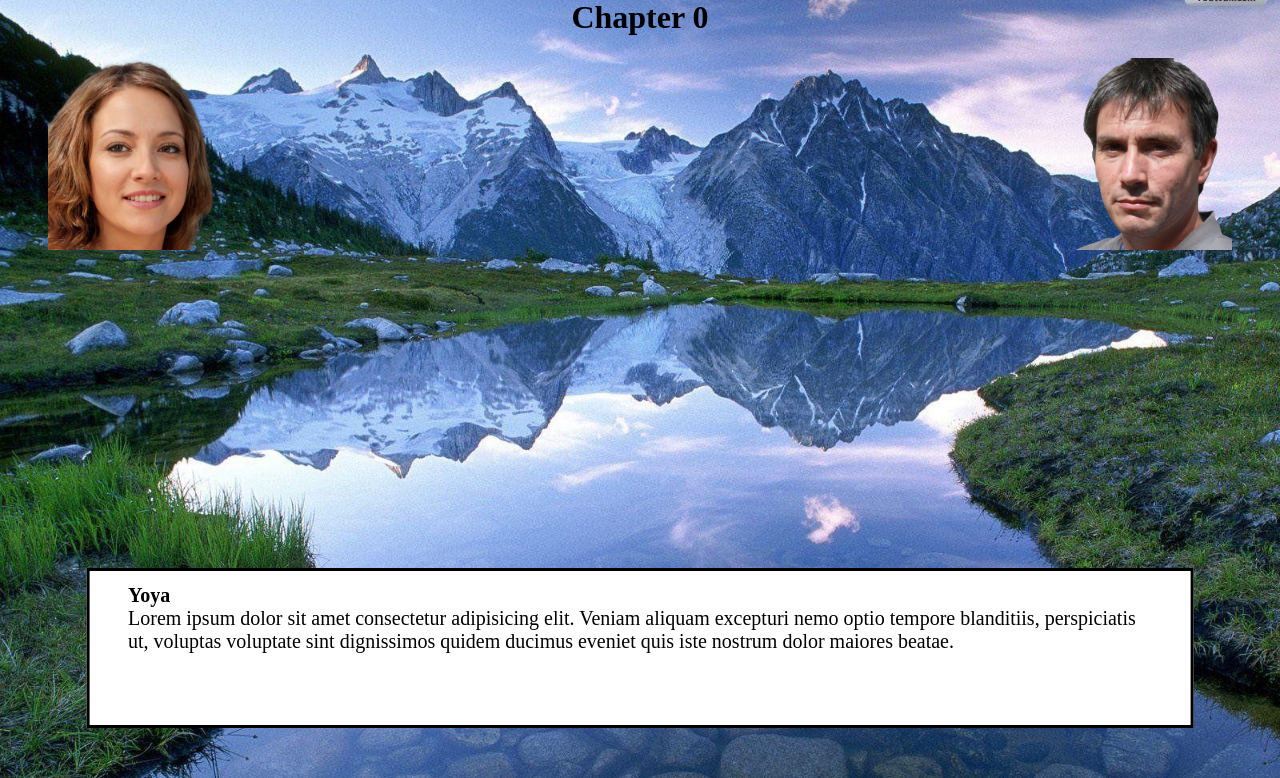
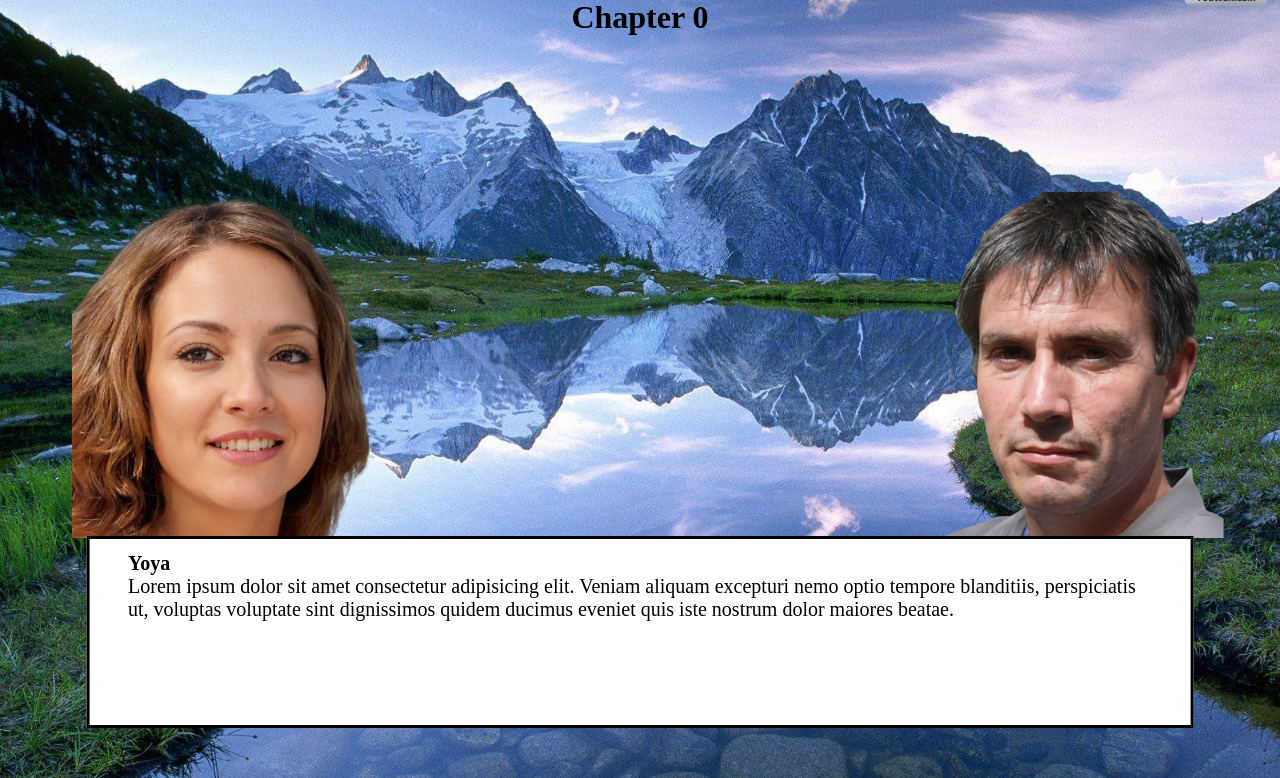
Before and after one commit to horus-4ever/English-Spy-Project, a Flask app: page / in a window 1280 px wide. Shown: the part 22-800 px from the top of the page. Run offline with Flask 3, Linux system fonts and the light colour scheme.

Commit message:
fix picture and fix scale issues

```diff
--- a/app/static/styles/home.css
+++ b/app/static/styles/home.css
@@ -8,41 +8,42 @@ h1 {
 
 body {
     background-image: url("/static/pictures/joli_paysage.jpg");
-    background-size:cover ;
+    background-size:100% ;
 }
 
 #characters {
     display: flex;
     flex-direction: row;
-    justify-content: space-between;height: max-content;
-    bottom: 0%;
+    justify-content: space-between;
+    /*height: max-content;*/
+    margin: 0 5%;
+    position: absolute;
+    bottom: 30%;
+    width: 90%;
 }
 
 .picture {
-    width: 15vi;
+    width: 30%;
+    height: max-content;
+
 
 }
 
-#p1 {
-    margin: 0 0 0 5vh;
-}
-
 #p2 {
-    margin: 0 5vh 0 0;
     transform: rotateY(180deg);
 }
 
 .bubble {
-    position: absolute;
+    position:absolute;
     bottom: 50px; /* distance from the bottom of the page */
     left: 50%;
     transform: translateX(-50%);
     border-style:solid;
     border-color: black;
     background-color: white;
-    height: 10vi;
-    padding: 1vi 3vi;
-    /*height: 20vi;*/
+    height: 20%;
+    padding: 1% 3%;
+    width: 80%;
 }
 
 .name {
@@ -52,5 +53,4 @@ body {
 
 .text {
     font-size: 20px;
-    width:80vi;
 }
```
Also changed, not shown: app/templates/index.html (line endings or trailing spaces).
